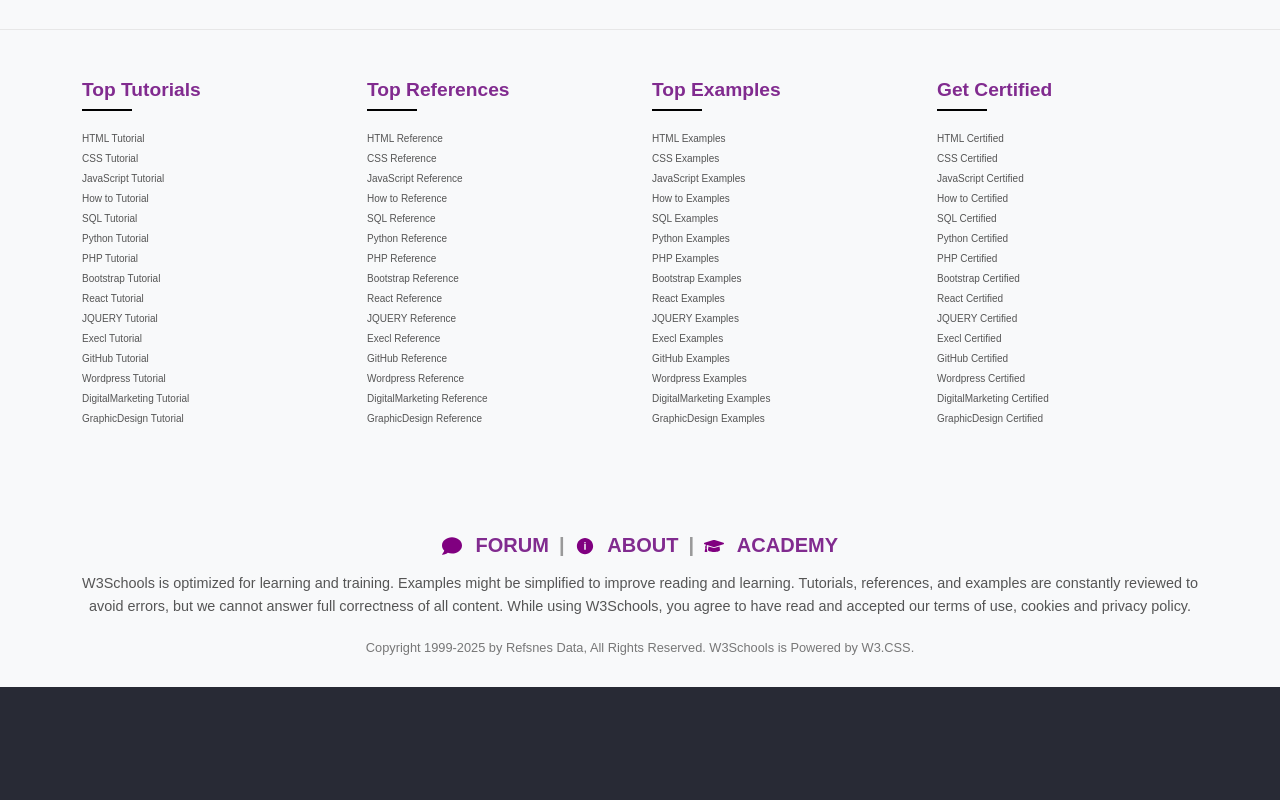
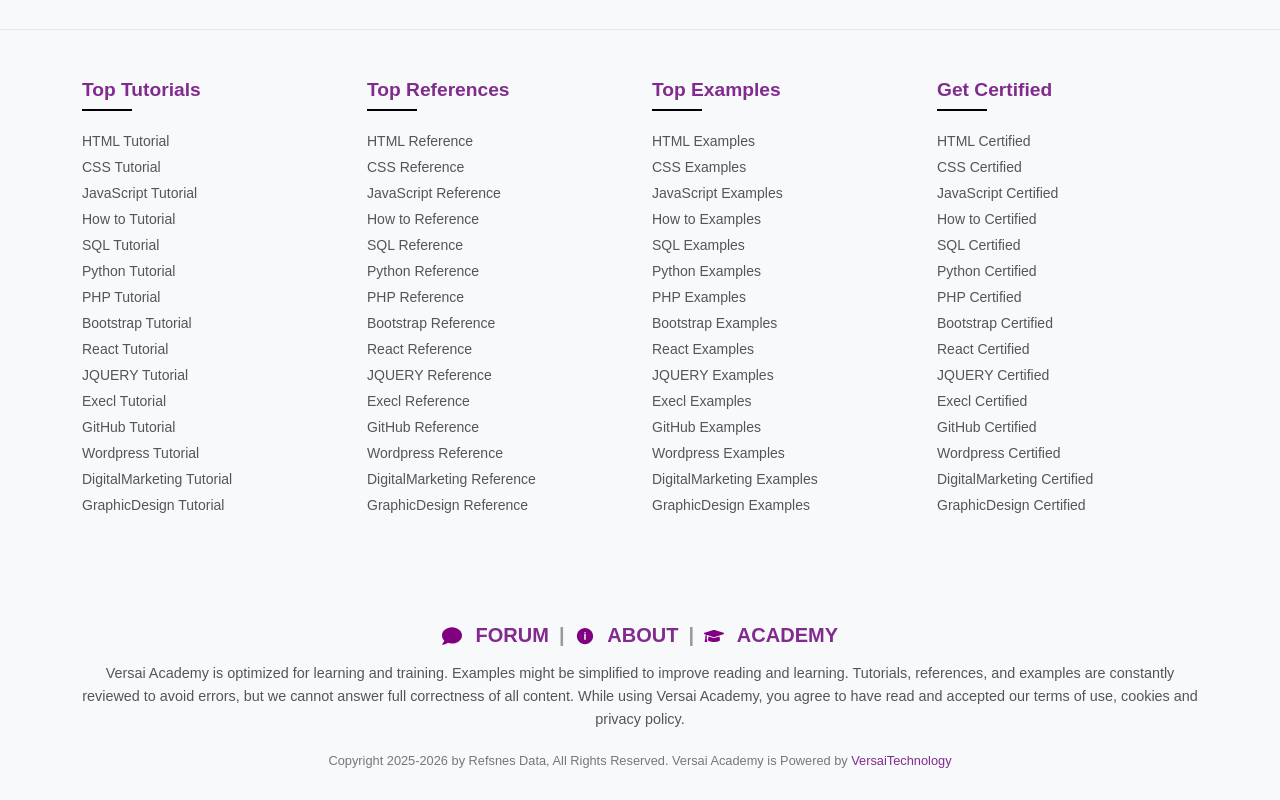
Before and after one commit to fajukhan/Versai-academy, a React (Create React App) app: page / in a window 1280 px wide. Shown: the part 7050-7850 px from the top of the page. Before the commit the page ends 7737 px from the top, so only its background shows below. Built offline with nearby package versions, Linux system fonts and the light colour scheme.

Commit message:
footer update

```diff
--- a/src/components/Footer.js
+++ b/src/components/Footer.js
@@ -143,8 +143,20 @@
                     <span class="separator">|</span>
                     <a href="/"><i ><FaGraduationCap color='purple' /></i> ACADEMY</a>
                 </h5>
-                        <p class="about-text">W3Schools is optimized for learning and training. Examples might be simplified to improve reading and learning. Tutorials, references, and examples are constantly reviewed to avoid errors, but we cannot answer full correctness of all content. While using W3Schools, you agree to have read and accepted our terms of use, cookies and privacy policy.</p>
-                        <p class="copyright">Copyright 1999-2025 by Refsnes Data, All Rights Reserved. W3Schools is Powered by W3.CSS.</p>
+                        <p class="about-text">
+    Versai Academy is optimized for learning and training. Examples might be simplified to improve reading and learning.
+    Tutorials, references, and examples are constantly reviewed to avoid errors, but we cannot answer full correctness of all content.
+    While using Versai Academy, you agree to have read and accepted our terms of use, cookies and privacy policy.
+</p>
+
+<p class="copyright">
+    Copyright 2025-2026 by Refsnes Data, All Rights Reserved.
+    Versai Academy is Powered by <a href="" class="versai-link">VersaiTechnology</a>
+</p>
+
+
+
+
                     </div>
                 </div>
             </div>
--- a/src/index.css
+++ b/src/index.css
@@ -1159,8 +1159,19 @@
 
 .footer-links li {
     margin-bottom: 5px;
-    font-size: 10px !important;
-}
+    font-size: 14px !important;
+}
+
+
+
+  .versai-link {
+    color: #812B8F;
+    text-decoration: none; /* underline hatane ke liye */
+  }
+  .versai-link:hover {
+    color: #5e216a; /* hover pe thoda dark shade */
+  }
+
 
 .footer-links a {
     color: var(--link-color);
```
